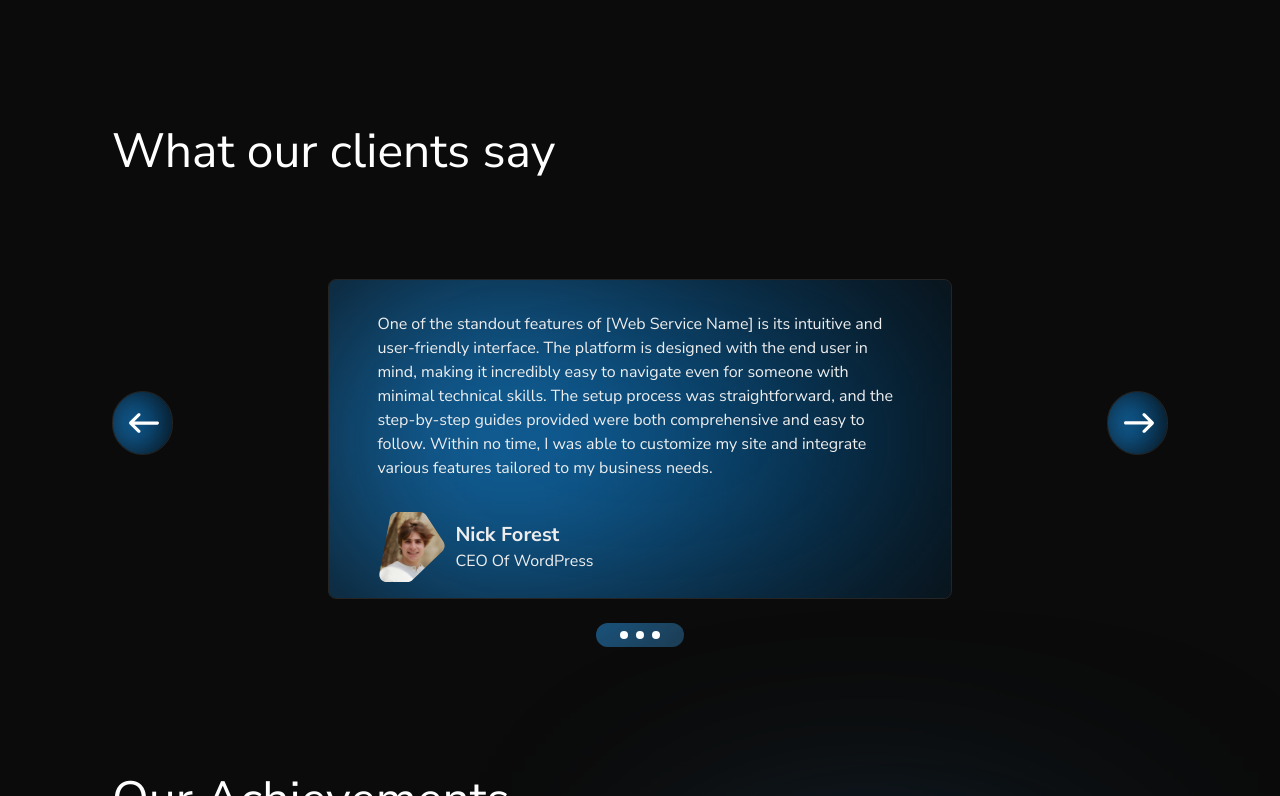
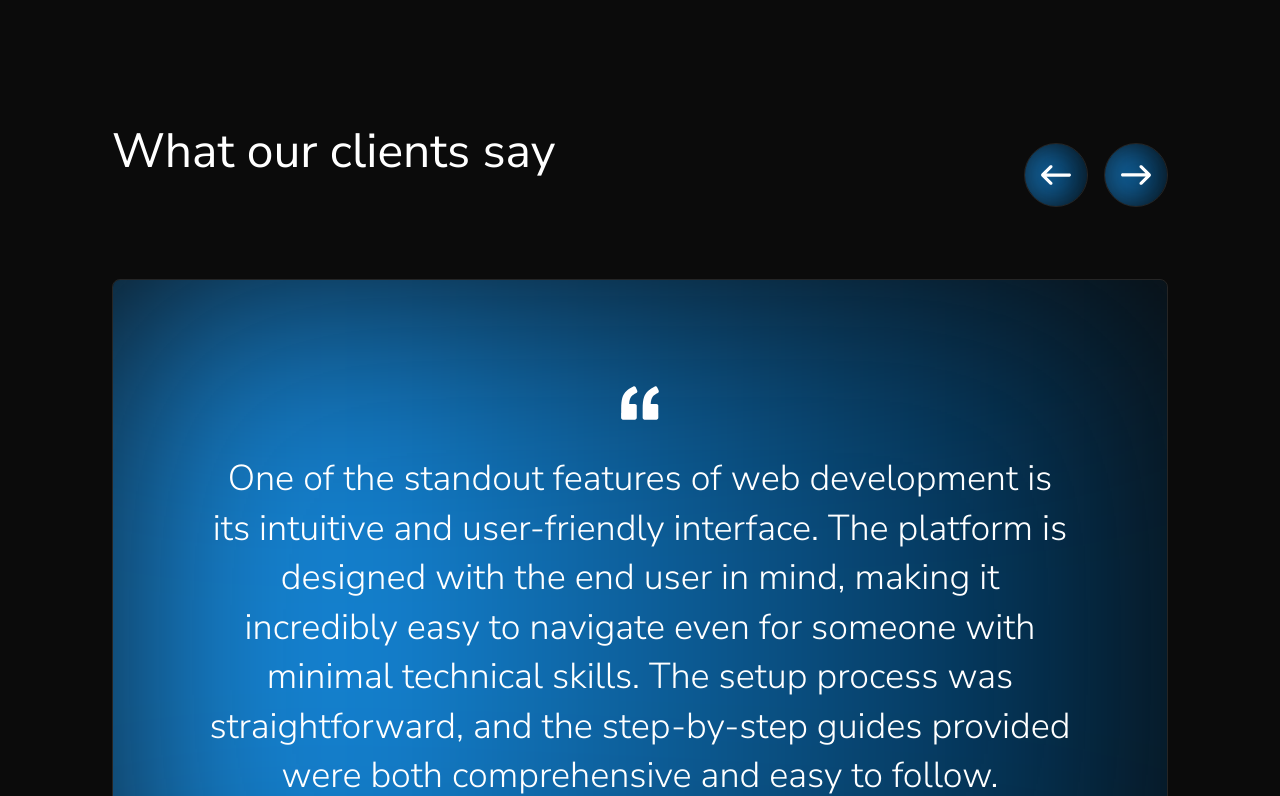
Before and after one commit to zrvnarmarin/BitLyte-Studios-Website, a Next.js app: page / in a window 1280 px wide. Shown: the part 3144-3940 px from the top of the page. Built offline with nearby package versions, Linux system fonts and the light colour scheme.

Commit message:
tetimonial section restyling;

```diff
--- a/app/(home-sections)/TestimonialsSection.tsx
+++ b/app/(home-sections)/TestimonialsSection.tsx
@@ -11,10 +11,12 @@ import { LeftArrow, RightArrow } from "./ServicesSection";
 export default function TestimonialsSection() {
   return (
     <SectionWrapper>
+      <div className="flex items-center justify-between">
         <h2 className="w-full text-5xl text-[#ffffff] z-20 pb-12">
           What our clients say
         </h2>
-      <div className="flex items-center justify-between">
+
+        <div className="flex items-center justify-center gap-4">
           <button className="relative overflow-hidden rounded-full p-4 border-[0.5px] border-[#252525]">
             {/* RightArrow with a higher z-index */}
             <div className="relative z-20">
@@ -23,6 +25,18 @@ export default function TestimonialsSection() {
             {/* Blur background */}
             <div className="w-full h-full absolute right-0 bottom-0 bg-gradient-to-r from-[#1A9FFF] to-[#002139] z-10 blur-[20px]"></div>
           </button>
+          <button className="relative overflow-hidden rounded-full p-4 border-[0.5px] border-[#252525]">
+            {/* RightArrow with a higher z-index */}
+            <div className="relative z-20">
+              <RightArrow />
+            </div>
+            {/* Blur background */}
+            <div className="w-full h-full absolute right-0 bottom-0 bg-gradient-to-r from-[#1A9FFF] to-[#002139] z-10 blur-[20px]"></div>
+          </button>
+        </div>
+
+      </div>
+      <div className="flex items-center justify-between">
 
         {/* Testimonial cards container */}
         <div className="relative w-full flex flex-col justify-center items-center gap-8 pt-8">
@@ -39,26 +53,17 @@ export default function TestimonialsSection() {
           ))}
         </div>
 
-        <button className="relative overflow-hidden rounded-full p-4 border-[0.5px] border-[#252525]">
-          {/* RightArrow with a higher z-index */}
-          <div className="relative z-20">
-            <RightArrow />
-          </div>
-          {/* Blur background */}
-          <div className="w-full h-full absolute right-0 bottom-0 bg-gradient-to-r from-[#1A9FFF] to-[#002139] z-10 blur-[20px]"></div>
-        </button>
       </div>
 
       {/* Buttons */}
-      <div className="w-flex flex items-center justify-center">
+      {/* <div className="w-flex flex items-center justify-center">
         <div className="relative overflow-hidden w-fit flex items-center justify-center gap-2 rounded-full px-6 py-2 bg-[#252525]">
-          {/* Blur background */}
           <div className="w-96 h-96 absolute right-0 bottom-0 bg-gradient-to-r from-[#1A9FFF] to-[#0083E0] z-10 blur-[130px]"></div>
           <div className="h-2 w-2 rounded-full bg-[#ffffff] z-20"></div>
           <div className="h-2 w-2 rounded-full bg-[#ffffff] z-20"></div>
           <div className="h-2 w-2 rounded-full bg-[#ffffff] z-20"></div>
         </div>
-      </div>
+      </div> */}
     </SectionWrapper>
   );
 }
@@ -71,22 +76,25 @@ export const TestimonialCard = ({
   rating,
 }: TestimonialCardProps) => {
   return (
-    <div className="relative overflow-hidden rounded-lg flex flex-row items-center border-[0.5px] border-[#252525] p-4 w-2/3">
+    <div className="relative overflow-hidden rounded-lg flex flex-row items-center  border-[0.5px] border-[#252525] px-24 py-24">
       {/* Blur background */}
       <div className="w-full h-full absolute right-0 bottom-0 bg-gradient-to-r from-[#1A9FFF] to-[#002139] z-10 blur-[130px]"></div>
 
       {/* Testimonial */}
       <div className="flex flex-col z-20">
-        <p className="text-base text-[#eeeeee] font-normal text-start py-4 pb-6 px-8 z-20">
+        <div className="w-full flex items-center justify-center pb-6">
+          <QuotesIcon />
+        </div>
+        <p className="w-full text-4xl text-[#ffffff] font-light leading-snug text-center z-20">
           {testimonialText}
         </p>
-        <div className="flex items-center justify-start gap-2 pt-2 px-8">
+        <div className="flex items-center justify-center gap-2 pt-12">
           <Image src={imageSrc} alt="testimonial image" />
-          <p className="flex flex-col items-center">
-            <span className="w-full text-xl text-[#eeeeee] font-bold">
+          <p className="flex flex-col items-center gap-1">
+            <span className="w-full text-2xl text-[#ffffff] font-semibold">
               {name}
             </span>
-            <span className="w-full text-base text-[#eeeeee] font-normal ">
+            <span className="w-full text-lg text-[#eeeeee] font-normal ">
               {companyName}
             </span>
           </p>
@@ -111,7 +119,7 @@ export const testimonials = [
     name: "Nick Forest",
     companyName: "CEO Of WordPress",
     testimonialText:
-      "One of the standout features of [Web Service Name] is its intuitive and user-friendly interface. The platform is designed with the end user in mind, making it incredibly easy to navigate even for someone with minimal technical skills. The setup process was straightforward, and the step-by-step guides provided were both comprehensive and easy to follow. Within no time, I was able to customize my site and integrate various features tailored to my business needs.",
+      "One of the standout features of web development is its intuitive and user-friendly interface. The platform is designed with the end user in mind, making it incredibly easy to navigate even for someone with minimal technical skills. The setup process was straightforward, and the step-by-step guides provided were both comprehensive and easy to follow. ",
     imageSrc: TestimonialExampleImage,
     rating: 5,
   },
@@ -124,3 +132,22 @@ export const testimonials = [
   //     rating: 5
   // }
 ];
+
+export const QuotesIcon = ({ width = 54, height = 54 }) => (
+  <svg
+    fill="#ffffff"
+    width={width}
+    height={height}
+    viewBox="0 0 123.961 123.961"
+    style={{ transform: 'scale(0.7)', transformOrigin: 'center' }}
+  >
+    <g id="SVGRepo_bgCarrier" strokeWidth="0" />
+    <g id="SVGRepo_tracerCarrier" strokeLinecap="round" strokeLinejoin="round" />
+    <g id="SVGRepo_iconCarrier">
+      <g>
+        <path d="M49.8,29.032c3.1-1.3,4.4-5,3-8l-4.9-10.3c-1.4-2.899-4.8-4.2-7.8-2.899c-8.5,3.6-15.8,8.3-21.6,14 C11.4,28.532,6.6,36.232,4,44.732c-2.6,8.601-4,20.3-4,35.2v30.7c0,3.3,2.7,6,6,6h39.3c3.3,0,6-2.7,6-6v-39.3c0-3.301-2.7-6-6-6 H26.5c0.2-10.101,2.6-18.2,7-24.301C37.1,36.133,42.5,32.133,49.8,29.032z" />
+        <path d="M120.4,29.032c3.1-1.3,4.399-5,3-8l-4.9-10.199c-1.4-2.9-4.8-4.2-7.8-2.9c-8.4,3.6-15.601,8.3-21.5,13.9 c-7.101,6.8-12,14.5-14.601,23c-2.6,8.399-3.899,20.1-3.899,35.1v30.7c0,3.3,2.7,6,6,6H116c3.3,0,6-2.7,6-6v-39.3 c0-3.301-2.7-6-6-6H97.1c0.2-10.101,2.601-18.2,7-24.301C107.7,36.133,113.1,32.133,120.4,29.032z" />
+      </g>
+    </g>
+  </svg>
+);
```
Lines whose indentation alone changed are shown as unchanged.
